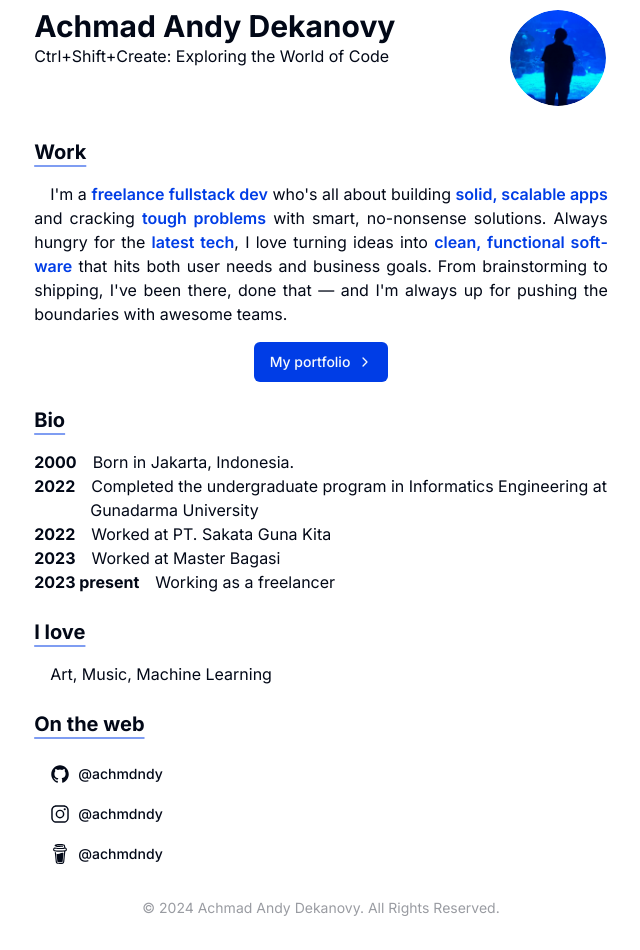
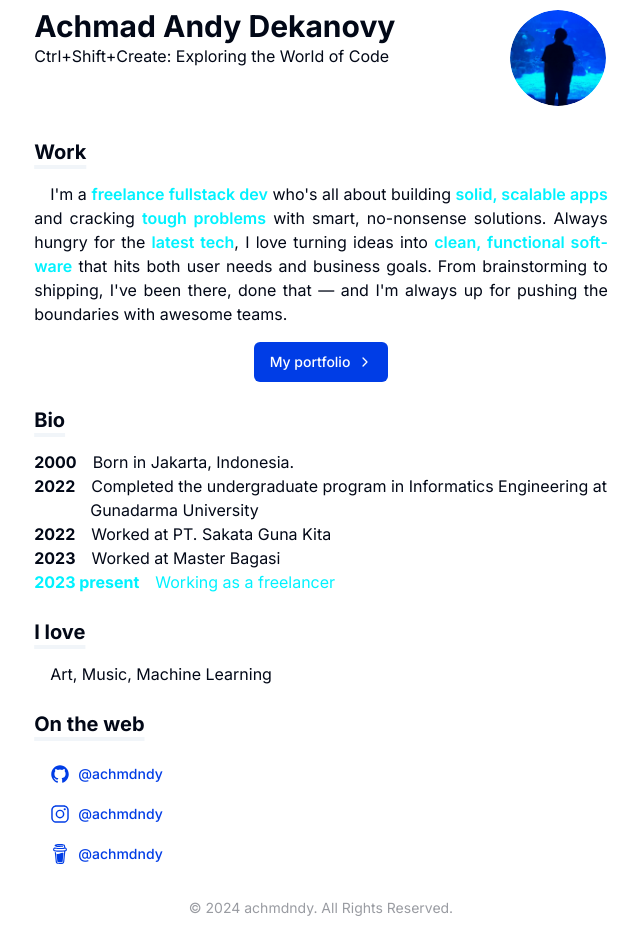
Before and after one commit to achmdndy/web-portfolio, a Next.js app: page / in a window 1280 px wide. Shown: the part 440-1390 px from the top of the page, without its empty margins (319-959 px from the left). Built offline with nearby package versions, Linux system fonts and the light colour scheme; no server answers.

Commit message:
style: update UI components with new color scheme and styles

```diff
--- a/src/app/(main)/(routes)/(landing)/_components/bio.tsx
+++ b/src/app/(main)/(routes)/(landing)/_components/bio.tsx
@@ -1,4 +1,5 @@
 import { Section } from '@/components/section';
+import { cn } from '@/lib/utils';
 
 interface BioList {
   year: string;
@@ -32,12 +33,18 @@ const bioList: BioList[] = [
 export function Bio() {
   return (
     <Section delay={0.2}>
-      <h3 className="aurora-text-xl aurora-font-bold aurora-underline aurora-underline-offset-[6px] aurora-decoration-primary/50 aurora-mt-3 aurora-mb-4">
+      <h3 className="aurora-text-xl aurora-font-bold aurora-underline aurora-underline-offset-[6px] aurora-decoration-[4px] aurora-decoration-secondary aurora-mt-3 aurora-mb-4">
         Bio
       </h3>
 
       {bioList.map(({ year, description }, index) => (
-        <div key={index} className="aurora-pl-14 -aurora-indent-14">
+        <div
+          key={index}
+          className={cn(
+            'aurora-pl-14 -aurora-indent-14',
+            index === bioList.length - 1 && 'aurora-text-[#00F2FF]',
+          )}
+        >
           <span className="aurora-font-bold aurora-mr-4">{year}</span>
           {description}
         </div>
--- a/src/app/(main)/(routes)/(landing)/_components/favorite.tsx
+++ b/src/app/(main)/(routes)/(landing)/_components/favorite.tsx
@@ -3,7 +3,7 @@ import { Section } from '@/components/section';
 export function Favorite() {
   return (
     <Section delay={0.2}>
-      <h3 className="aurora-text-xl aurora-font-bold aurora-underline aurora-underline-offset-[6px] aurora-decoration-primary/50 aurora-mt-3 aurora-mb-4">
+      <h3 className="aurora-text-xl aurora-font-bold aurora-underline aurora-underline-offset-[6px] aurora-decoration-[4px] aurora-decoration-secondary aurora-mt-3 aurora-mb-4">
         I love
       </h3>
 
--- a/src/app/(main)/(routes)/(landing)/_components/greet.tsx
+++ b/src/app/(main)/(routes)/(landing)/_components/greet.tsx
@@ -3,7 +3,7 @@ import { Section } from '@/components/section';
 export function Greet() {
   return (
     <Section>
-      <div className="aurora-rounded-lg aurora-mb-6 aurora-p-3 aurora-text-center aurora-bg-primary/10 aurora-backdrop-blur">
+      <div className="aurora-rounded-lg aurora-mb-6 aurora-p-3 aurora-text-center aurora-bg-foreground/10 aurora-backdrop-blur">
         Hi there, I develop indie apps and I&apos;m located in Indonesia!
       </div>
     </Section>
--- a/src/app/(main)/(routes)/(landing)/_components/socials.tsx
+++ b/src/app/(main)/(routes)/(landing)/_components/socials.tsx
@@ -32,7 +32,7 @@ const socialList: SocialList[] = [
 export function Socials() {
   return (
     <Section delay={0.2}>
-      <h3 className="aurora-text-xl aurora-font-bold aurora-underline aurora-underline-offset-[6px] aurora-decoration-primary/50 aurora-mt-3 aurora-mb-4">
+      <h3 className="aurora-text-xl aurora-font-bold aurora-underline aurora-underline-offset-[6px] aurora-decoration-[4px] aurora-decoration-secondary aurora-mt-3 aurora-mb-4">
         On the web
       </h3>
 
@@ -40,7 +40,10 @@ export function Socials() {
         {socialList.map(({ icon: Icon, label, href }, index) => (
           <li key={index}>
             <Link href={href}>
-              <Button className="aurora-gap-2" variant={'ghost'}>
+              <Button
+                className="aurora-gap-2 hover:aurora-bg-[#003de6]/10 aurora-text-[#003de6] hover:aurora-text-[#003de6]"
+                variant={'ghost'}
+              >
                 <Icon className="aurora-w-5 aurora-h-5" />
                 {label}
               </Button>
--- a/src/app/(main)/(routes)/(landing)/_components/work.tsx
+++ b/src/app/(main)/(routes)/(landing)/_components/work.tsx
@@ -6,29 +6,29 @@ import { IoChevronForwardOutline } from 'react-icons/io5';
 export function Work() {
   return (
     <Section delay={0.1}>
-      <h3 className="aurora-text-xl aurora-font-bold aurora-underline aurora-underline-offset-[6px] aurora-decoration-primary/50 aurora-mt-3 aurora-mb-4">
+      <h3 className="aurora-text-xl aurora-font-bold aurora-underline aurora-underline-offset-[6px] aurora-decoration-[4px] aurora-decoration-secondary aurora-mt-3 aurora-mb-4">
         Work
       </h3>
 
       <p className="aurora-text-justify aurora-indent-4 aurora-hyphens-auto">
         I&apos;m a{' '}
-        <span className="aurora-text-primary aurora-font-semibold">
+        <span className="aurora-text-[#00F2FF] aurora-font-semibold">
           freelance fullstack dev
         </span>{' '}
         who&apos;s all about building{' '}
-        <span className="aurora-text-primary aurora-font-semibold">
+        <span className="aurora-text-[#00F2FF] aurora-font-semibold">
           solid, scalable apps
         </span>{' '}
         and cracking{' '}
-        <span className="aurora-text-primary aurora-font-semibold">
+        <span className="aurora-text-[#00F2FF] aurora-font-semibold">
           tough problems
         </span>{' '}
         with smart, no-nonsense solutions. Always hungry for the{' '}
-        <span className="aurora-text-primary aurora-font-semibold">
+        <span className="aurora-text-[#00F2FF] aurora-font-semibold">
           latest tech
         </span>
         , I love turning ideas into{' '}
-        <span className="aurora-text-primary aurora-font-semibold">
+        <span className="aurora-text-[#00F2FF] aurora-font-semibold">
           clean, functional software
         </span>{' '}
         that hits both user needs and business goals. From brainstorming to
@@ -38,7 +38,7 @@ export function Work() {
 
       <div className="aurora-flex aurora-items-center aurora-justify-center aurora-my-4">
         <Link href="/works" scroll>
-          <Button className="aurora-gap-2">
+          <Button className="aurora-gap-2 aurora-bg-[#003de6] aurora-text-white hover:aurora-bg-[#003de6]/80">
             My portfolio <IoChevronForwardOutline />
           </Button>
         </Link>
--- a/src/app/(main)/(routes)/posts/page.tsx
+++ b/src/app/(main)/(routes)/posts/page.tsx
@@ -10,7 +10,7 @@ export default function Posts() {
   return (
     <div className="aurora-container aurora-px-4 aurora-max-w-[60ch]">
       <Section>
-        <h3 className="aurora-text-xl aurora-font-bold aurora-underline aurora-underline-offset-[6px] aurora-decoration-primary/50 aurora-mt-3 aurora-mb-4">
+        <h3 className="aurora-text-xl aurora-font-bold aurora-underline aurora-underline-offset-[6px] aurora-decoration-[4px] aurora-decoration-secondary aurora-mt-3 aurora-mb-4">
           Posts
         </h3>
       </Section>
--- a/src/app/(main)/(routes)/works/page.tsx
+++ b/src/app/(main)/(routes)/works/page.tsx
@@ -10,7 +10,7 @@ export default async function Works() {
   return (
     <div className="aurora-container aurora-px-4 aurora-max-w-[60ch]">
       <Section>
-        <h3 className="aurora-text-xl aurora-font-bold aurora-underline aurora-underline-offset-[6px] aurora-decoration-primary/50 aurora-mt-3 aurora-mb-4">
+        <h3 className="aurora-text-xl aurora-font-bold aurora-underline aurora-underline-offset-[6px] aurora-decoration-[4px] aurora-decoration-secondary aurora-mt-3 aurora-mb-4">
           Works
         </h3>
       </Section>
--- a/src/app/(main)/_components/footer/index.tsx
+++ b/src/app/(main)/_components/footer/index.tsx
@@ -1,8 +1,7 @@
 export function Footer() {
   return (
     <footer className="aurora-flex aurora-items-center aurora-justify-center aurora-text-sm aurora-opacity-40">
-      &copy; {new Date().getFullYear()} Achmad Andy Dekanovy. All Rights
-      Reserved.
+      &copy; {new Date().getFullYear()} achmdndy. All Rights Reserved.
     </footer>
   );
 }
--- /dev/null
+++ b/src/lib/constants.ts
@@ -0,0 +1,2 @@
+export const PRIMAY_COLOR = '#003de6';
+export const SECONDARY_COLOR = '#00F2FF';
```
